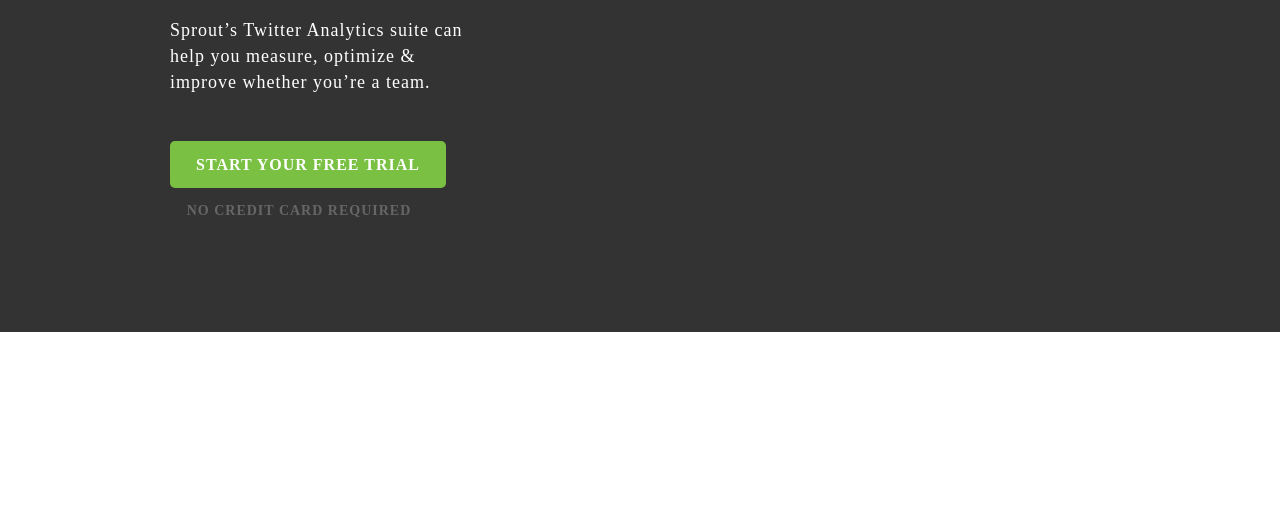
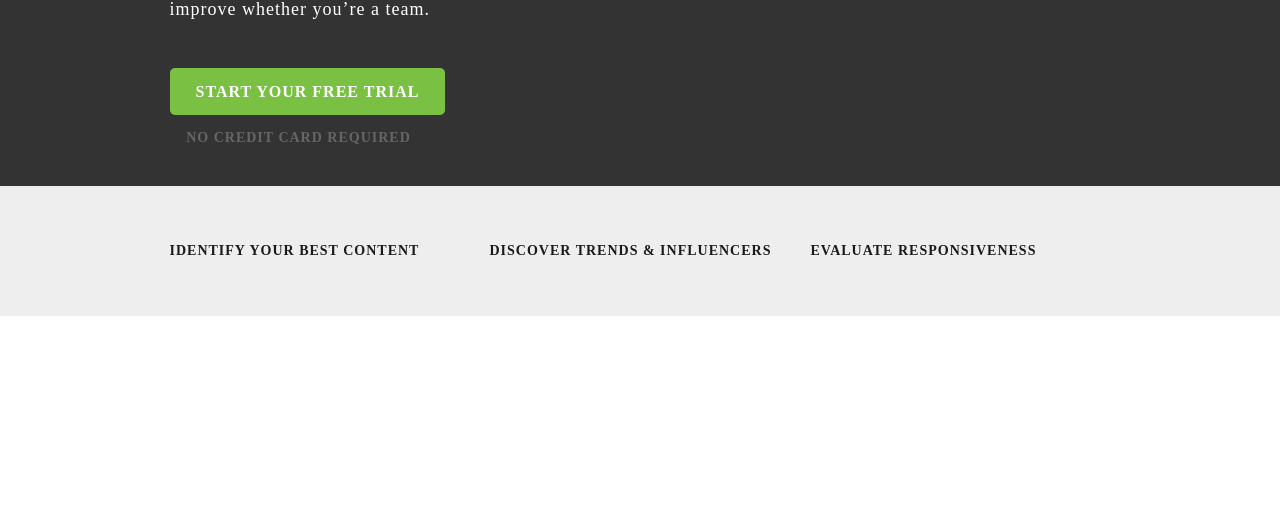
Before and after one commit to thekennysong/sprout, a website: page index.html in a window 1280 px wide. Shown: the part 294-800 px from the top of the page. Drawn offline with nearby package versions, Linux system fonts and the light colour scheme.

Commit message:
progress

```diff
--- a/assets/less/slices/base.less
+++ b/assets/less/slices/base.less
@@ -37,8 +37,8 @@
     line-height: 46px;
 }
 h3, .h3 {
-    font-size: 28px;
-    line-height: 36px;
+    font-size: 14px;
+    line-height: 22px;
 }
 h4, .h4 {
     font-size: 21px;
@@ -61,6 +61,8 @@
 .third{
     width: 300px;
     padding: 10px;
+    display: inline-block;
+
 }
 .half{
     width: 460px;
@@ -85,9 +87,7 @@
     padding-bottom: 15px;
     padding-left: 26px;
     padding-right: 26px;
-    margin-top: .6875rem;
-    margin-bottom: .6875rem;
-    min-width: 9.375rem;
+    //margin-bottom: .6875rem;
     font-size: 1rem;
     color: #fff;
     background-color: #7ac143;
--- a/assets/less/slices/header.less
+++ b/assets/less/slices/header.less
@@ -1,3 +1,4 @@
+@black: #1a1a1a;
 header{
     //display: -webkit-flex; /* Safari */
     //display: flex;
@@ -23,8 +24,8 @@
 }
 #call-to-action{
     background: #333;
-    padding-top: 100px;
-    padding-bottom: 100px;
+    padding-top: 27px;
+    padding-bottom: 27px;
 
     .title{
         color:#fff;
@@ -42,9 +43,26 @@
         display: block;
         color: #666;
         text-align: center;
-        content: 'No Credit Card Required';
+       // content: 'No Credit Card Required';
         width: 258px;
 
     }
 
 }
+#spotlight{
+    background: #eee;
+    padding-top: 30px;
+    padding-bottom: 30px;
+    h3{
+        color: @black;
+        text-transform: uppercase;
+    }
+    .third{
+        &:first-child{
+            float: left;
+         }
+        &:last-child{
+            float: right;
+        }
+    }
+}
--- a/assets/less/slices/mobile.less
+++ b/assets/less/slices/mobile.less
@@ -3,7 +3,7 @@
 /* Large Devices, Wide Screens */
 @media only screen and (max-width : 1500px) {
     .container{
-        width: 960px;
+        width: 961px;
     }
 
 
--- a/index.html
+++ b/index.html
@@ -41,6 +41,20 @@
             </div>
         </div>
     </section>
+
+    <section id="spotlight">
+        <div class="container">
+            <div class="third">
+                <h3>Identify Your Best Content</h3>
+            </div>
+            <div class="third">
+                <h3>Discover Trends & Influencers </h3>
+            </div>
+            <div class="third">
+                <h3>Evaluate Responsiveness</h3>
+            </div>
+        </div>
+    </section>
 </div>
 
 
```
Also changed, not shown: build/style.css.
